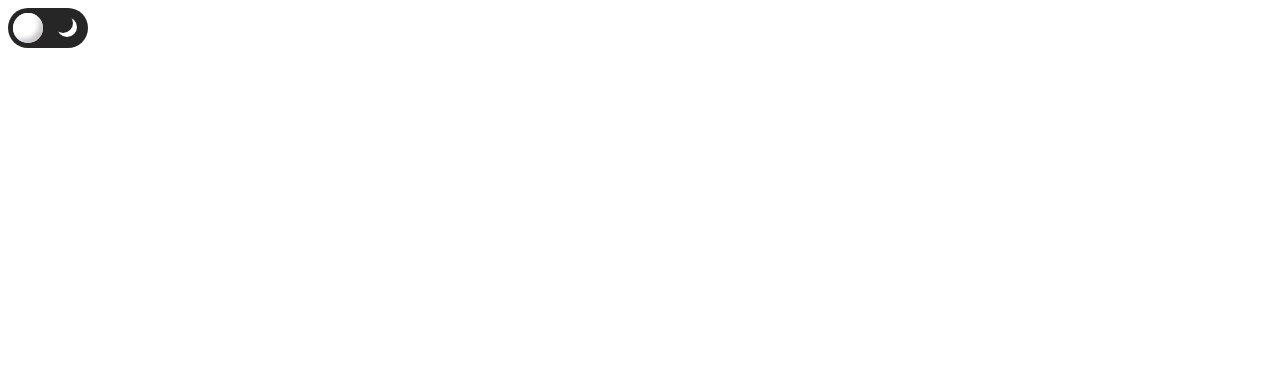
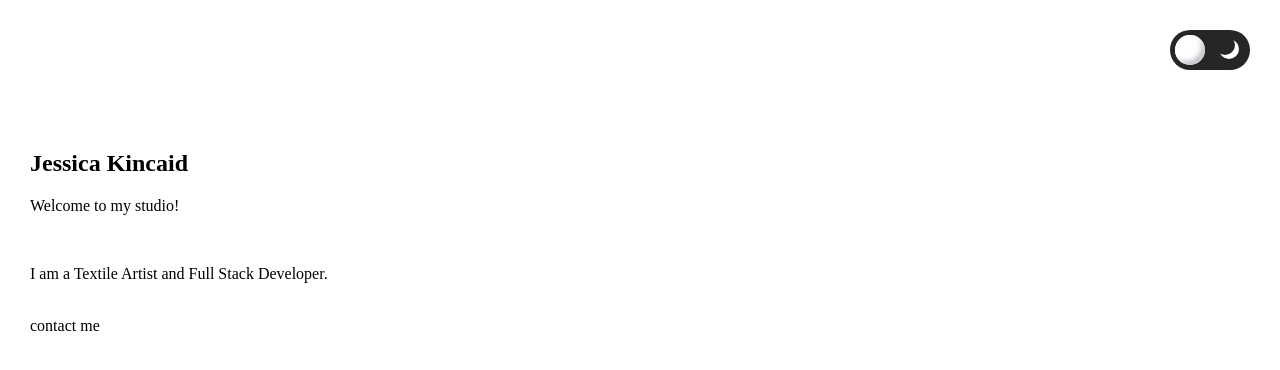
Before and after one commit to j-kincaid/twotone, a plain HTML site: page index.html in a window 1280 px wide. Drawn offline with Linux system fonts and the light colour scheme.

Commit message:
add section, flex styling

```diff
--- a/index.html
+++ b/index.html
@@ -14,6 +14,16 @@
             </div>
           </header>
 
+          <section class="main">
+                <div class="main-text">
+                    <h1>Jessica Kincaid</h1>
+                    <p>Welcome to my studio!</p>
+                    <br/>
+                    <p>I am a Textile Artist and Full Stack Developer.</p>
+                    <br/>
+                    <a>contact me</a>
+                </div>
+          </section>
     <script src="script.js"></script>
   </body>
 </html>
--- a/styles.css
+++ b/styles.css
@@ -1,7 +1,13 @@
 body {
     transition: 0.3s;
+    margin: 0;
+    padding: 0;
 }
-
+header {
+    display: flex;
+    justify-content: flex-end;
+    padding: 30px;
+}
 .switch {
     width: 80px;
     height: 40px;
@@ -40,5 +46,15 @@ body {
 
 .dark .flicker {
     transform: translateX(40px);
-    transition: 0.3s;
 }
+
+.dark > * {
+    color: rgb(255, 255, 255);
+}
+.main {
+    height: 80vh;
+}
+.main-text {
+    width: 50%;
+    padding: 30px;
+}
```
